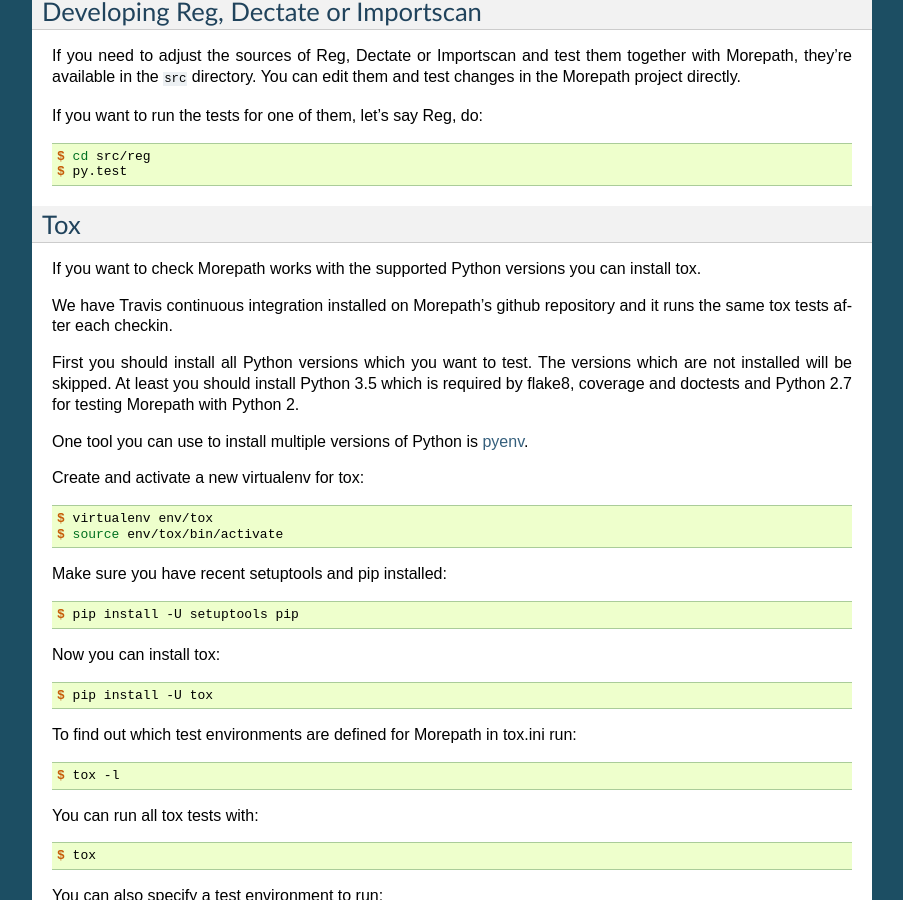
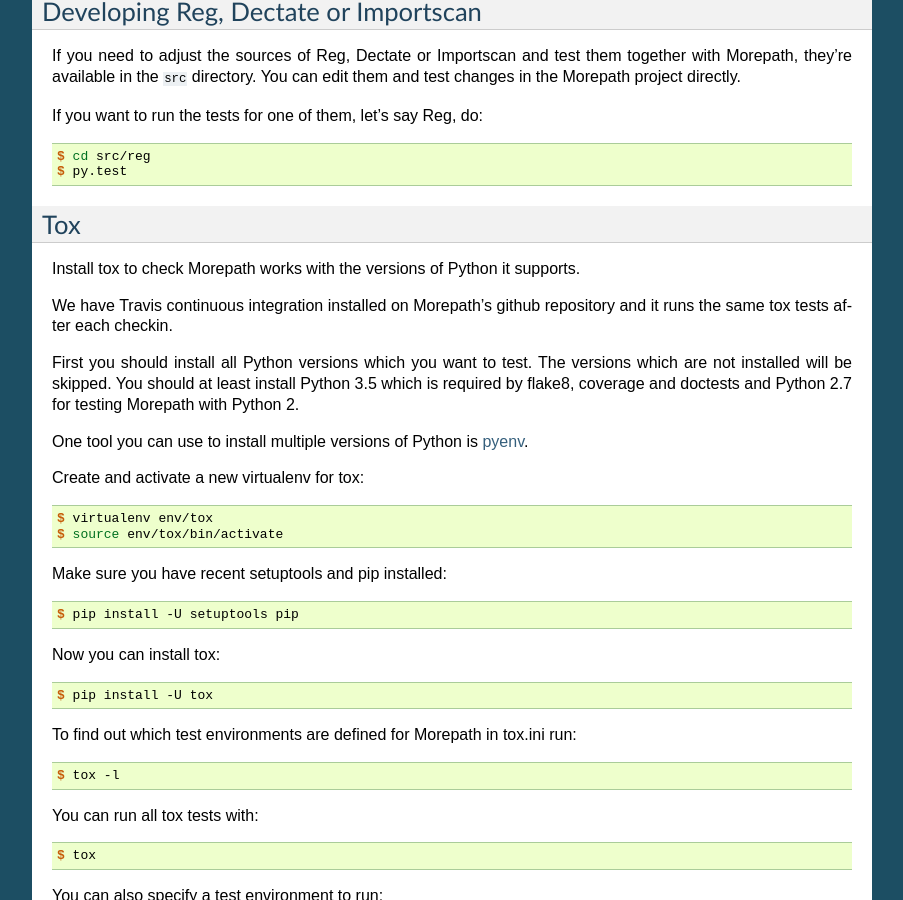
Before and after one commit to morepath/morepath, a Sphinx documentation site: the page built from doc/developing.rst, in a window 1280 px wide and 900 px high, scrolled down 2120 px. Shown: the whole window, without its empty margins (198-1101 px from the left). Built offline with Sphinx 7.4.7, drawn with Linux system fonts in a browser that asks for light colours.

Commit message:
Language tweaks.

```diff
--- a/doc/developing.rst
+++ b/doc/developing.rst
@@ -144,16 +144,16 @@
 Tox
 ---
 
-If you want to check Morepath works with the supported Python versions
-you can install tox.
+Install tox to check Morepath works with the versions of Python it
+supports.
 
 We have Travis continuous integration installed on Morepath's github
 repository and it runs the same tox tests after each checkin.
 
-First you should install all Python versions which you want to test. The
-versions which are not installed will be skipped. At least you should install
-Python 3.5 which is required by flake8, coverage and doctests and Python 2.7
-for testing Morepath with Python 2.
+First you should install all Python versions which you want to
+test. The versions which are not installed will be skipped. You should
+at least install Python 3.5 which is required by flake8, coverage and
+doctests and Python 2.7 for testing Morepath with Python 2.
 
 One tool you can use to install multiple versions of Python is pyenv_.
 
```
